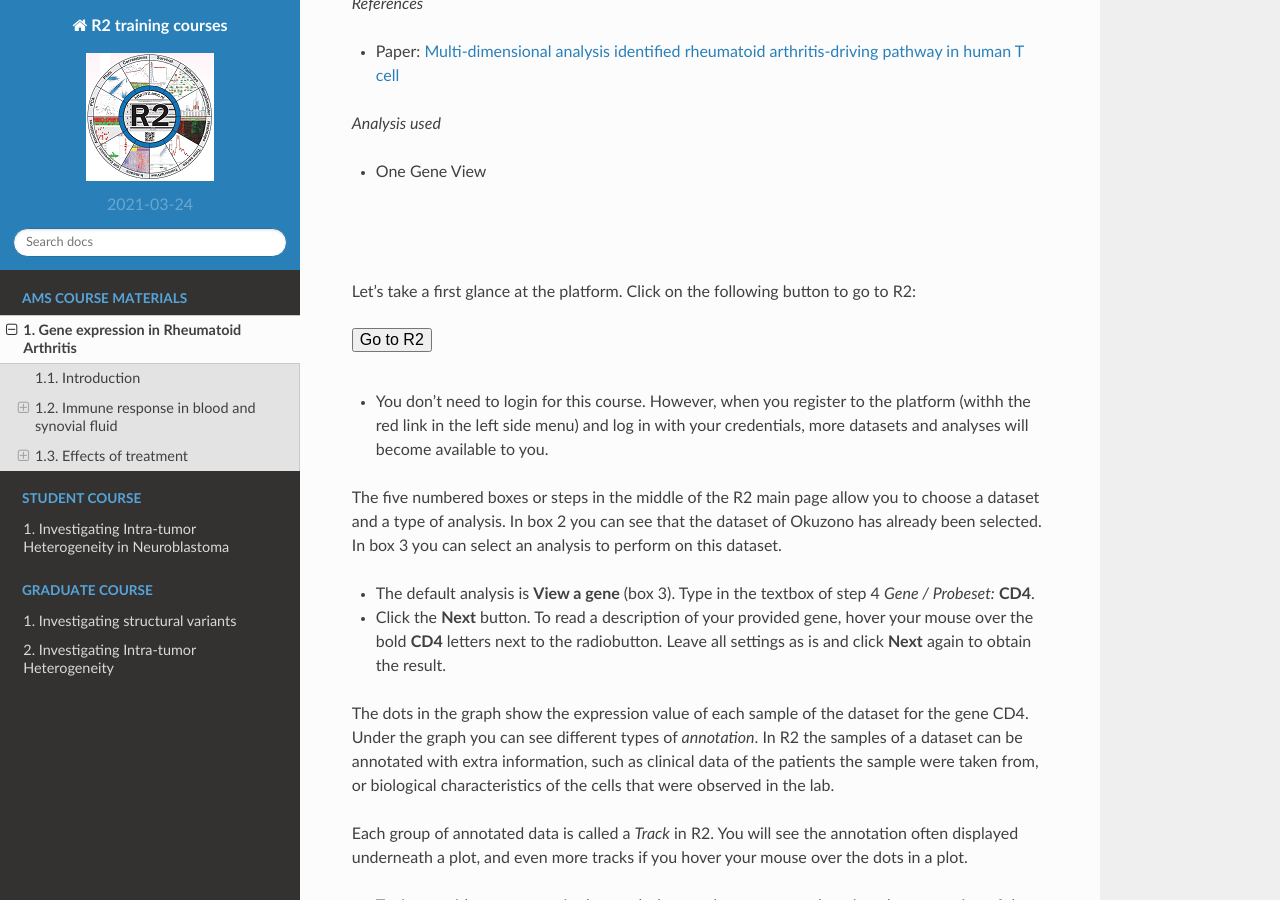
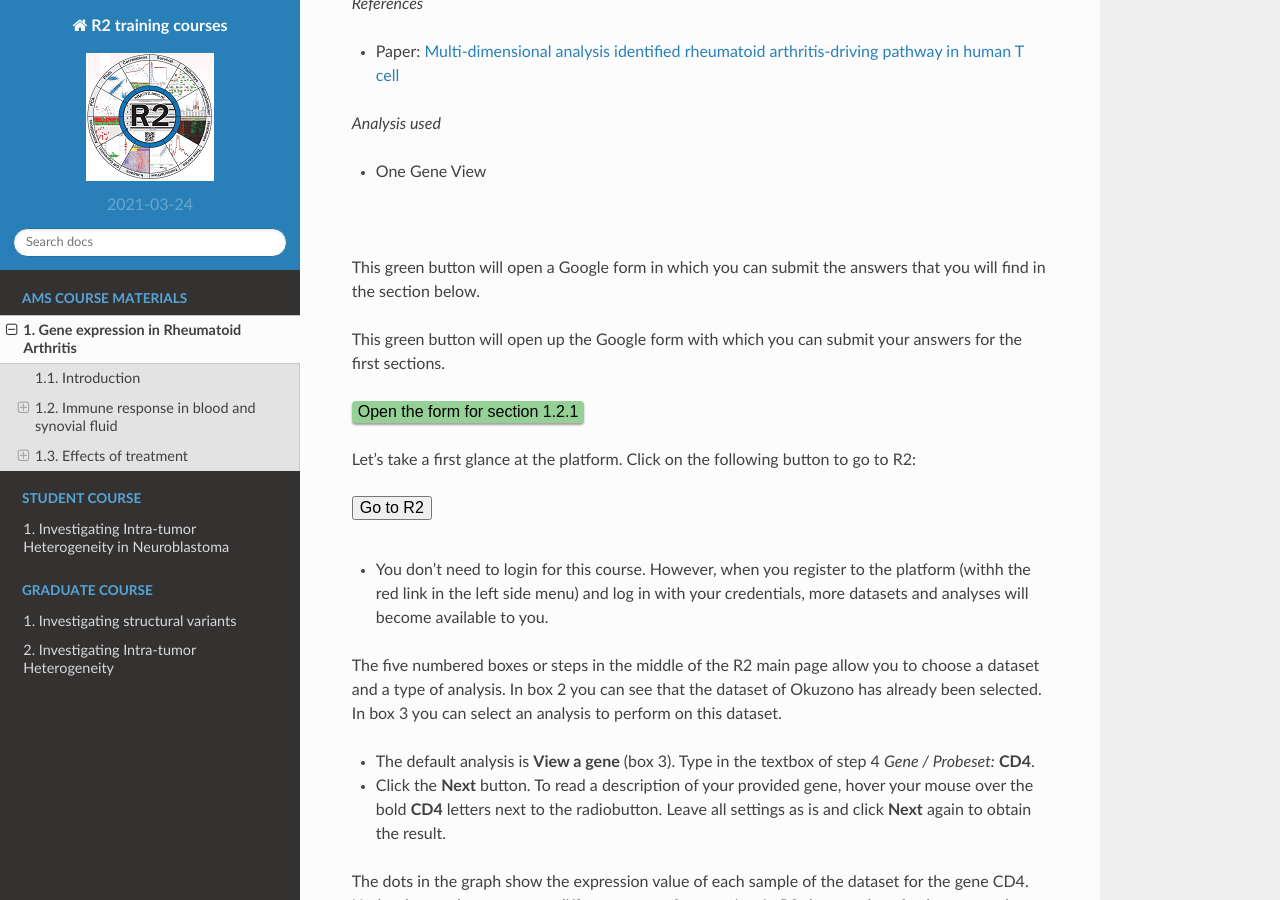
Before and after one commit to antronerds/r2-training-courses, a Sphinx documentation site: the page built from docs/RNA_seq_data_analysis_Using_Rheumatoid_Arthritis_data.md, in a window 1280 px wide and 900 px high, scrolled down 1741 px. Built offline with Sphinx 7.4.7 and the Read the Docs theme 2.0.0, drawn with Linux system fonts in a browser that asks for light colours; pages that are not in the unit, such as notebooks, are missing from menus.

Commit message:
AMS last adaptations button

```diff
--- a/docs/RNA_seq_data_analysis_Using_Rheumatoid_Arthritis_data.md
+++ b/docs/RNA_seq_data_analysis_Using_Rheumatoid_Arthritis_data.md
@@ -36,6 +36,11 @@ This has led to extensive efforts to find more specific diagnostic markers. The
  * One Gene View
 
 <br><br>
+This green button will open a Google form in which you can submit the answers that you will find in the section below.
+
+This green button will open up the Google form with which you can submit your answers for the first sections.
+
+ <button class="course googleform" onclick="window.open('https://docs.google.com/forms/d/e/1FAIpQLSeffVprea-4JXE2wdqF6aVoCw-yDHodGzTKjIiHMUVKIkcQtw/viewform?usp=sf_link','_blank');" type="button">Open the form for section 1.2.1</button>
 
  Let's take a first glance at the platform. Click on the following button to go to R2:
 
```
